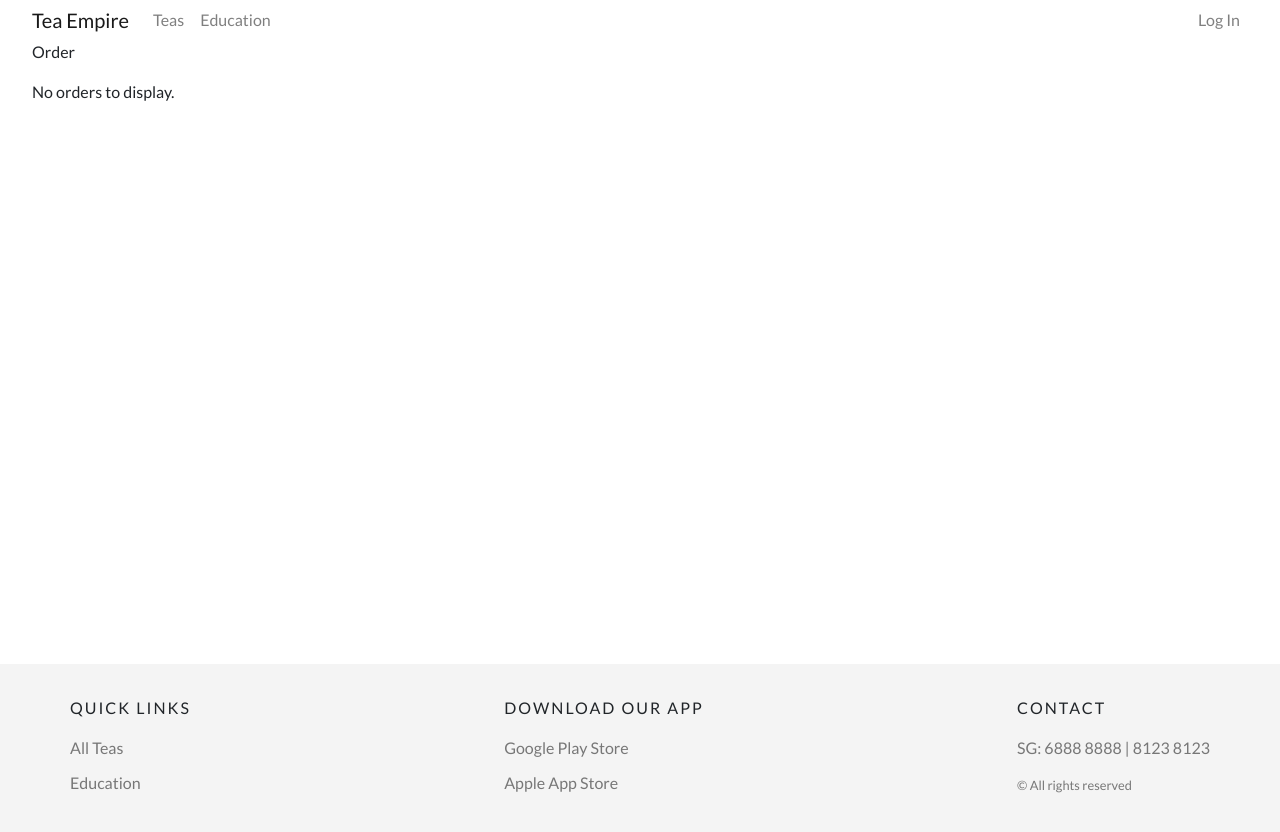
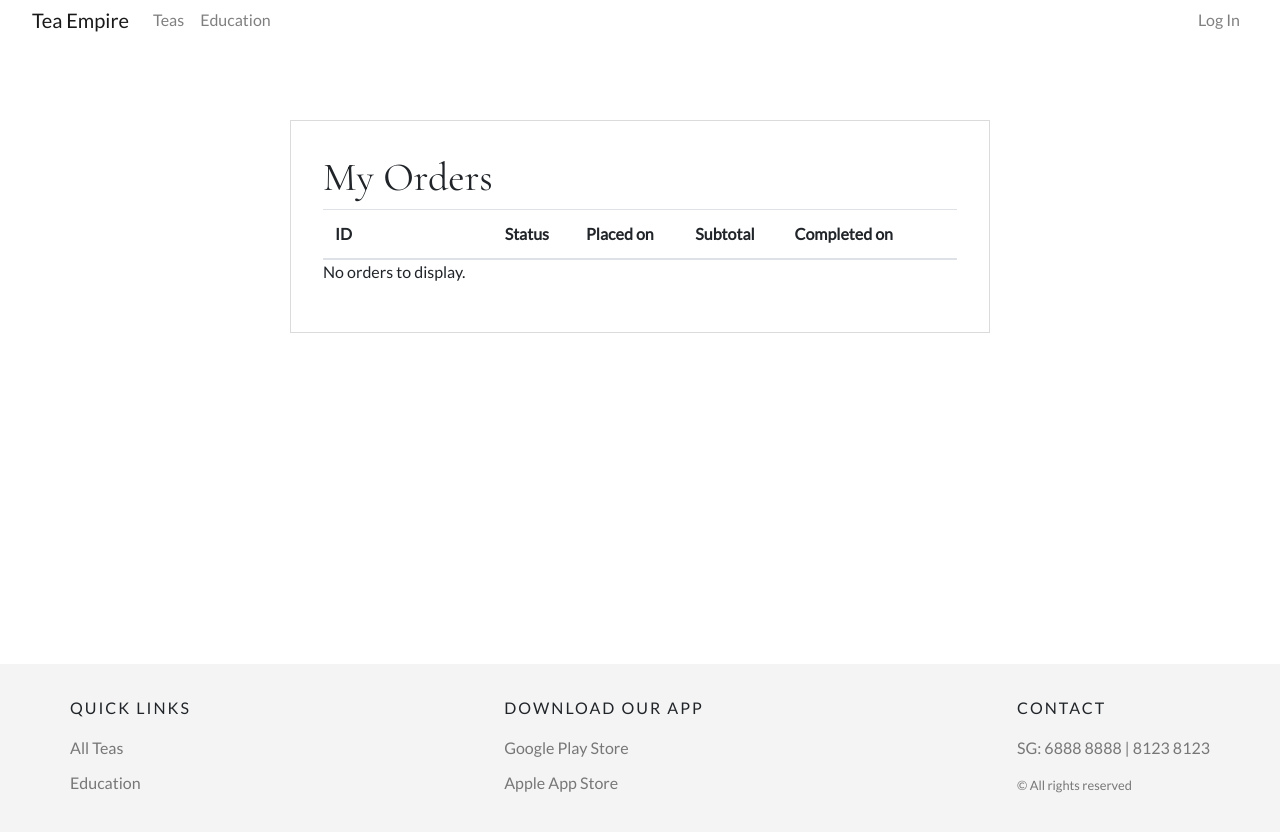
Before and after one commit to yongsannnn/TGC-react, a React (Create React App) app in the folder tgc-react/: page /order in a window 1280 px wide. Shown: the top 832 px of the page. Built offline with nearby package versions, Linux system fonts and the light colour scheme.

Commit message:
Added css for all orders page

```diff
--- a/tgc-react/src/App.css
+++ b/tgc-react/src/App.css
@@ -276,3 +276,8 @@ h1,h2,h3,h4,h5,h6{
     display:flex;
     justify-content: center;
 }
+
+.orders-wrapper{
+    /* max-width: auto !important; */
+    min-width: 700px !important
+}
--- a/tgc-react/src/components/Order.js
+++ b/tgc-react/src/components/Order.js
@@ -33,13 +33,15 @@ export default function Order() {
         let lst = []
         for (let o of orderList) {
             lst.push(
-                <div key={o.id}>
-                    <p>{o.id}</p>
-                    <p>{o.status.name}</p>
-                    <p>Order placed on: {o.date_of_order.slice(0, 10)}</p>
-                    <Link to={"/order/" + o.id}>Manage</Link>
-
-                </div>
+                <tr key={o.id}>
+                    <td>{o.id}</td>
+                    <td>{o.status.name}</td>
+                    <td>{o.date_of_order.slice(0, 10)}</td>
+                    <td>${(o.total_cost/100).toFixed(2)}</td>
+                    <td>{o.date_of_completion === null ? "-" : o.date_of_completion.slice(0,10)}</td>
+                    <td><Link className="footer-link-cta" to={"/order/" + o.id}>Manage</Link>
+                    </td>
+                </tr>
             )
         }
         if (lst.length === 0) {
@@ -57,8 +59,38 @@ export default function Order() {
     } else {
         return (
             <React.Fragment>
-                <p>Order </p>
-                {displayOrders()}
+                <div className="page-width">
+                    <div className="login-wrapper orders-wrapper">
+                        <h1>My Orders </h1>
+                        <table className="table">
+                            <thead>
+                                <tr>
+                                    <th>
+                                        ID
+                                    </th>
+                                    <th>
+                                        Status
+                                    </th>
+                                    <th>
+                                        Placed on
+                                    </th>
+                                    <th>
+                                        Subtotal
+                                    </th>
+                                    <th>
+                                        Completed on
+                                    </th>
+                                    <th>
+
+                                    </th>
+                                </tr>
+                            </thead>
+                            <tbody>
+                                {displayOrders()}
+                            </tbody>
+                        </table>
+                    </div>
+                </div>
             </React.Fragment>
         )
     }
```
